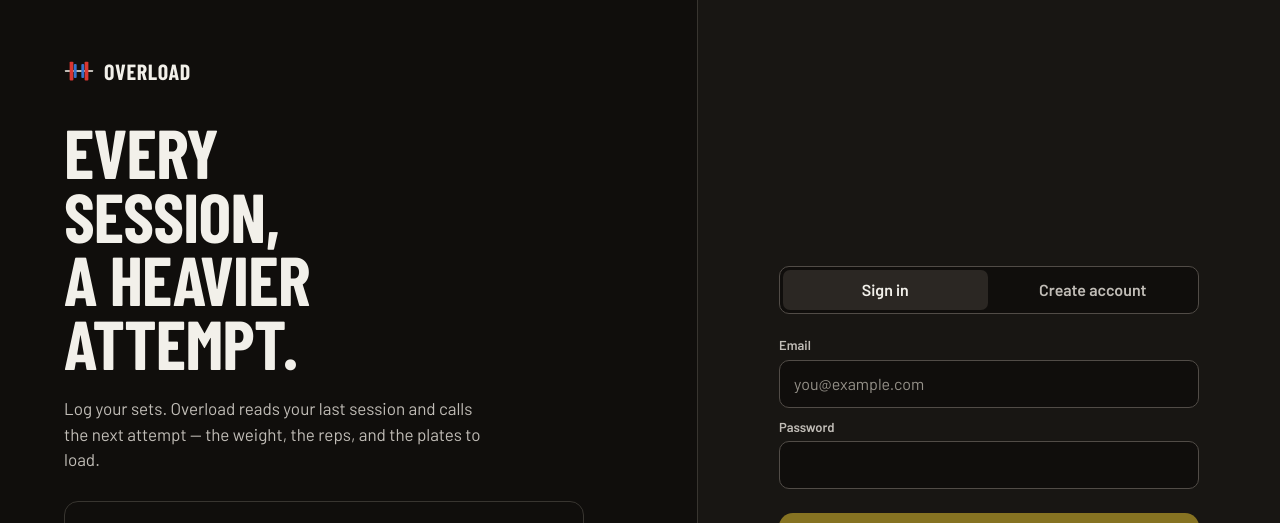
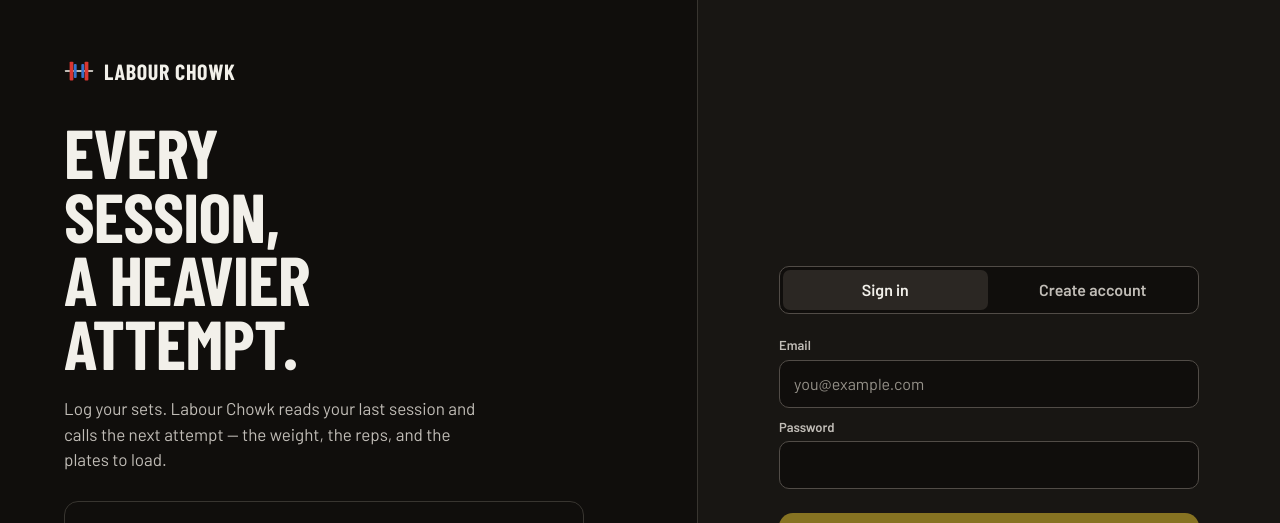
Before and after one commit to quasaritis/overload, a React (Vite) app: page / in a window 1280 px wide. Shown: the top 523 px of the page. Built offline with nearby package versions, Linux system fonts and the light colour scheme; no server answers.

Commit message:
Rename app to Labour Chowk

```diff
--- a/index.html
+++ b/index.html
@@ -5,8 +5,8 @@
     <link rel="icon" type="image/svg+xml" href="/icon.svg" />
     <meta name="viewport" content="width=device-width, initial-scale=1.0, viewport-fit=cover" />
     <meta name="theme-color" content="#1b1a18" />
-    <meta name="description" content="Overload — a training log that tells you what to lift next." />
-    <title>Overload</title>
+    <meta name="description" content="Labour Chowk — a training log that tells you what to lift next." />
+    <title>Labour Chowk</title>
   </head>
   <body>
     <div id="root"></div>
--- a/src/App.tsx
+++ b/src/App.tsx
@@ -33,7 +33,7 @@ function Shell({ children, wide }: { children: React.ReactNode; wide?: boolean }
     <div className="shell">
       <nav className="nav" aria-label="Main">
         <NavLink to="/" className="brand" end>
-          <Mark /> Overload
+          <Mark /> Labour Chowk
         </NavLink>
         <NavLink to="/" end>
           <CalendarDays aria-hidden /> Today
--- a/src/pages/Auth.tsx
+++ b/src/pages/Auth.tsx
@@ -55,11 +55,11 @@ export default function AuthPage() {
             <rect x="44" y="12" width="8" height="40" rx="2" fill="var(--plate-25)" />
             <rect x="37" y="17" width="6" height="30" rx="2" fill="var(--plate-20)" />
           </svg>
-          Overload
+          Labour Chowk
         </div>
         <h1 className="t-display auth-h">Every session, a heavier attempt.</h1>
         <p className="auth-sub">
-          Log your sets. Overload reads your last session and calls the next attempt — the weight, the reps, and the plates to load.
+          Log your sets. Labour Chowk reads your last session and calls the next attempt — the weight, the reps, and the plates to load.
         </p>
 
         <div className="board auth-board" aria-label="Example of a next attempt">
--- a/src/pages/Today.tsx
+++ b/src/pages/Today.tsx
@@ -151,7 +151,7 @@ export default function Today() {
       {!open && !plan && (
         <div className="empty" style={{ paddingTop: 0 }}>
           <h3>No active plan</h3>
-          <p className="muted" style={{ maxWidth: '52ch' }}>Pick a starter plan or build your own. Overload needs a plan to call your next attempt — or just log a free workout.</p>
+          <p className="muted" style={{ maxWidth: '52ch' }}>Pick a starter plan or build your own. Labour Chowk needs a plan to call your next attempt — or just log a free workout.</p>
           <div className="row" style={{ flexWrap: 'wrap' }}>
             <Link to="/plans" className="btn primary lg">Choose a plan <ArrowRight /></Link>
             <button className="btn lg" onClick={() => start(false)} disabled={starting}><Plus /> Empty workout</button>
--- a/src/pages/Workout.tsx
+++ b/src/pages/Workout.tsx
@@ -245,7 +245,7 @@ export default function Workout() {
       {blocks.length === 0 && (
         <div className="empty">
           <h3>Empty bar</h3>
-          <p className="muted">Add your first exercise. Overload will pull your last session and call the next attempt.</p>
+          <p className="muted">Add your first exercise. Labour Chowk will pull your last session and call the next attempt.</p>
         </div>
       )}
 
```
Also changed, not shown: 2 other files (tests, documents, lock files or other folders).
